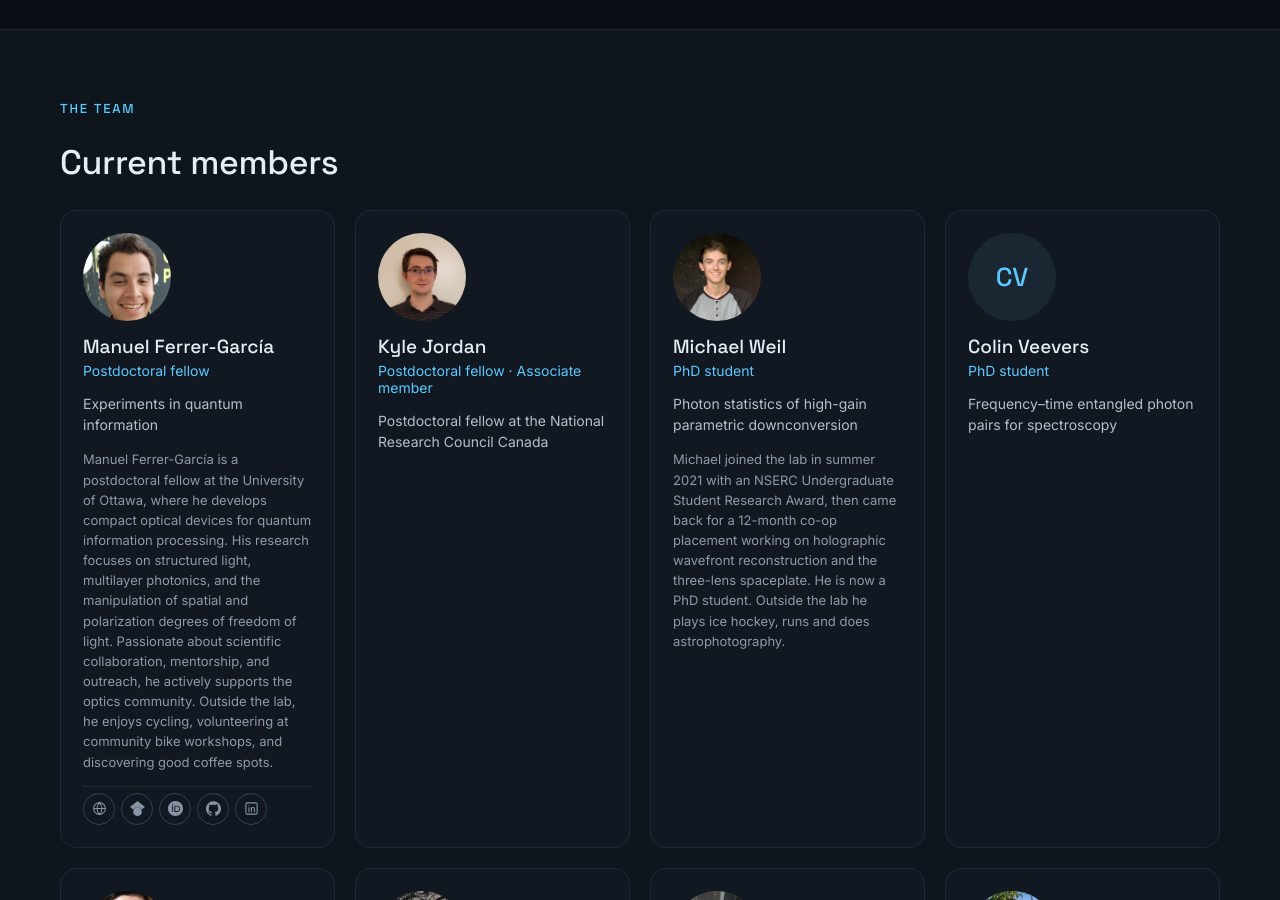
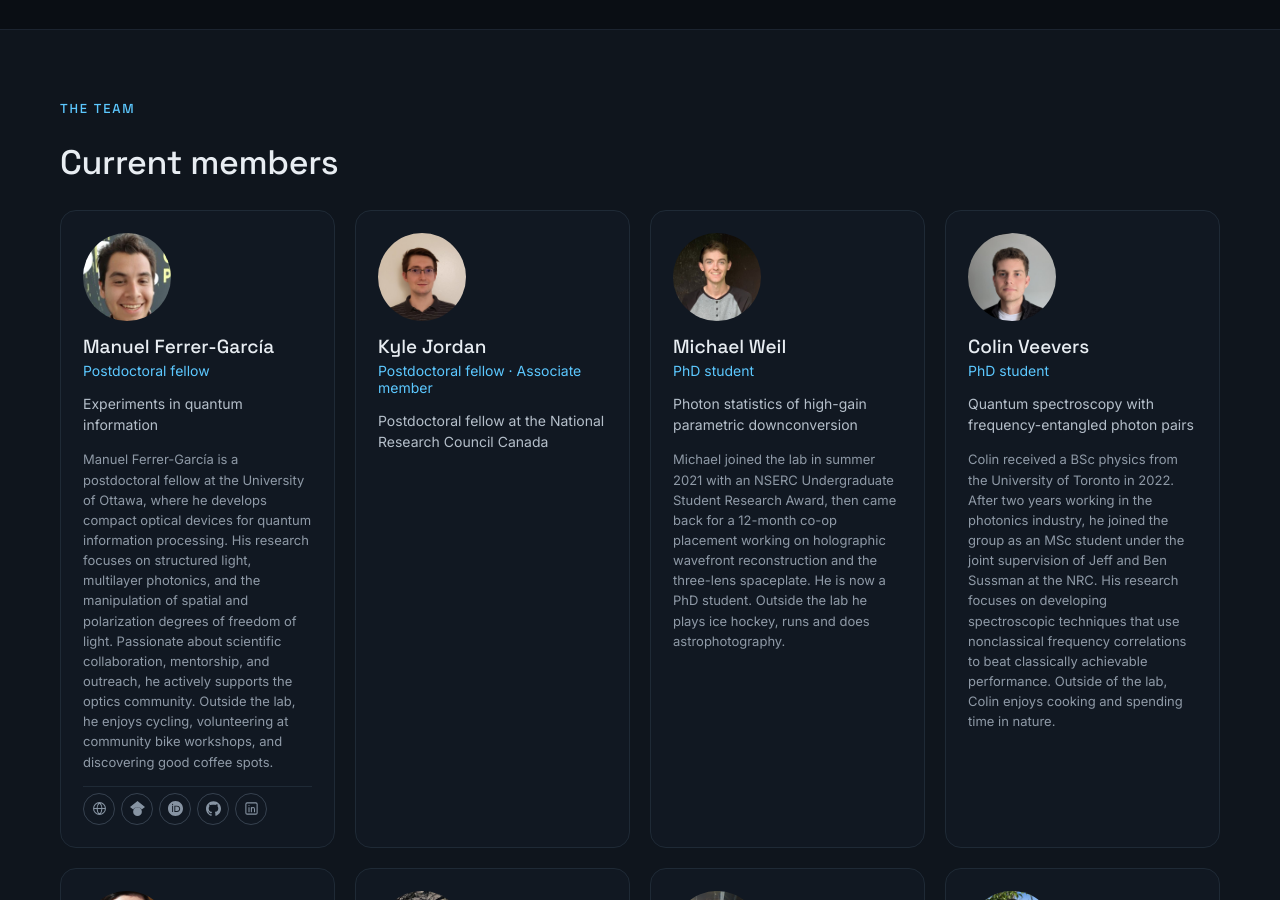
Before and after one commit to uOttawaQuantumPhotonics/Lundeen-Lab-Website, a Jekyll site: the page built from people.html, in a window 1280 px wide and 900 px high, scrolled down 1464 px. Built offline with Jekyll 4.4.1, drawn with Linux system fonts in a browser that asks for light colours.

Commit message:
Profile: update Colin Veevers (#4)

```diff
--- a/_data/members.yml
+++ b/_data/members.yml
@@ -53,9 +53,9 @@
     bluesky: ""
 - name: Colin Veevers
   role: PhD student
-  project: Frequency–time entangled photon pairs for spectroscopy
-  bio: ""
-  photo: ""
+  project: Quantum spectroscopy with frequency-entangled photon pairs
+  bio: Colin received a BSc physics from the University of Toronto in 2022. After two years working in the photonics industry, he joined the group as an MSc student under the joint supervision of Jeff and Ben Sussman at the NRC. His research focuses on developing spectroscopic techniques that use nonclassical frequency correlations to beat classically achievable performance. Outside of the lab, Colin enjoys cooking and spending time in nature.
+  photo: colin-veevers.jpg
   links:
     website: ""
     scholar: ""
```
Also changed, not shown: assets/img/people/colin-veevers.jpg (added).
